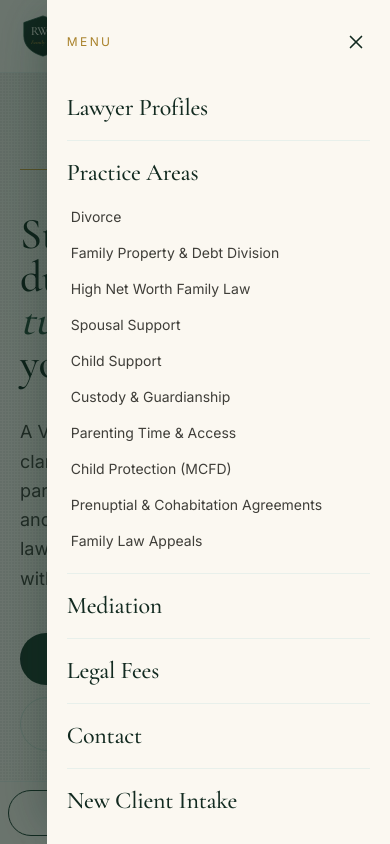
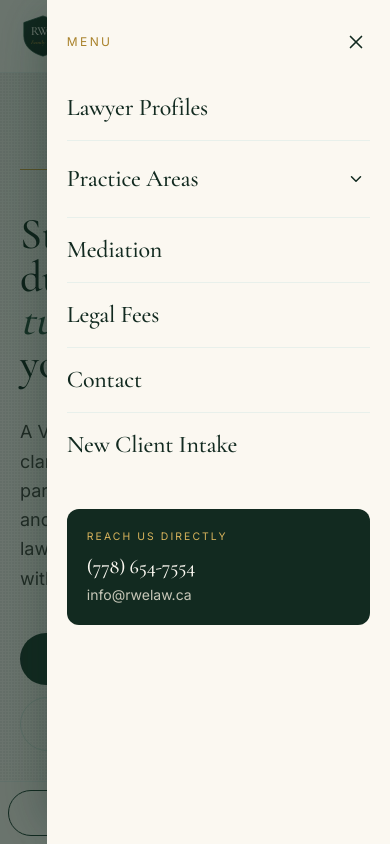
Before and after one commit to BobbyEBaby/website, a Next.js app: page / in a window 390 px wide. Both pictures are taken after a click on the button "Open menu". Shown: the top 844 px of the page. Built offline with nearby package versions, Linux system fonts and the light colour scheme.

Commit message:
Collapse practice areas in mobile menu
Add an expand/collapse toggle so the mobile nav doesn't show every
practice area by default. The "Practice Areas" link still navigates
to /practice-areas; a chevron button next to it reveals the sub-list.

```diff
--- a/src/components/mobile-nav.tsx
+++ b/src/components/mobile-nav.tsx
@@ -10,6 +10,7 @@ import { practiceAreas } from "@/data/practice-areas";
 export function MobileNav() {
   const [open, setOpen] = useState(false);
   const [mounted, setMounted] = useState(false);
+  const [practiceAreasOpen, setPracticeAreasOpen] = useState(false);
   const pathname = usePathname();
 
   useEffect(() => setMounted(true), []);
@@ -109,13 +110,39 @@ export function MobileNav() {
             <ul className="divide-y divide-[color:var(--color-forest-100)]">
               <MobileLink href="/lawyers">Lawyer Profiles</MobileLink>
               <li className="py-4">
+                <div className="flex items-center justify-between gap-2">
                   <Link
                     href="/practice-areas"
                     className="font-display text-2xl text-[color:var(--color-forest-900)] hover:text-[color:var(--color-forest-700)]"
                   >
                     Practice Areas
                   </Link>
-                <ul className="mt-3 pl-1 space-y-1">
+                  <button
+                    type="button"
+                    aria-label={practiceAreasOpen ? "Collapse practice areas" : "Expand practice areas"}
+                    aria-expanded={practiceAreasOpen}
+                    aria-controls="mobile-nav-practice-areas"
+                    onClick={() => setPracticeAreasOpen((v) => !v)}
+                    className="inline-flex items-center justify-center w-11 h-11 -mr-2 rounded-full text-[color:var(--color-forest-900)] hover:bg-[color:var(--color-forest-50)]"
+                  >
+                    <svg
+                      width="18"
+                      height="18"
+                      viewBox="0 0 24 24"
+                      fill="none"
+                      stroke="currentColor"
+                      strokeWidth="2"
+                      strokeLinecap="round"
+                      strokeLinejoin="round"
+                      aria-hidden="true"
+                      className={`transition-transform duration-200 ${practiceAreasOpen ? "rotate-180" : ""}`}
+                    >
+                      <path d="M6 9l6 6 6-6" />
+                    </svg>
+                  </button>
+                </div>
+                {practiceAreasOpen && (
+                  <ul id="mobile-nav-practice-areas" className="mt-3 pl-1 space-y-1">
                     {practiceAreas.map((p) => (
                       <li key={p.slug}>
                         <Link
@@ -127,6 +154,7 @@ export function MobileNav() {
                       </li>
                     ))}
                   </ul>
+                )}
               </li>
               <MobileLink href="/mediation">Mediation</MobileLink>
               <MobileLink href="/fees">Legal Fees</MobileLink>
```
Lines whose indentation alone changed are shown as unchanged.
